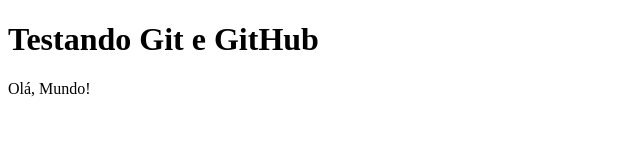
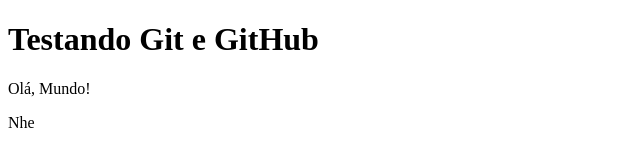
Before and after one commit to Victor-Spichenkoff/treino_git, a plain HTML site: page index.html in a window 1280 px wide. Shown: the full height of the page, 0-640 px from the left. Drawn offline with Linux system fonts and the light colour scheme.

Commit message:
Update content

```diff
--- a/index.html
+++ b/index.html
@@ -8,5 +8,6 @@
 <body>
     <h1>Testando Git e GitHub</h1>
     <p>Olá, Mundo!</p>
+    <p>Nhe</p>
 </body>
 </html>
```
